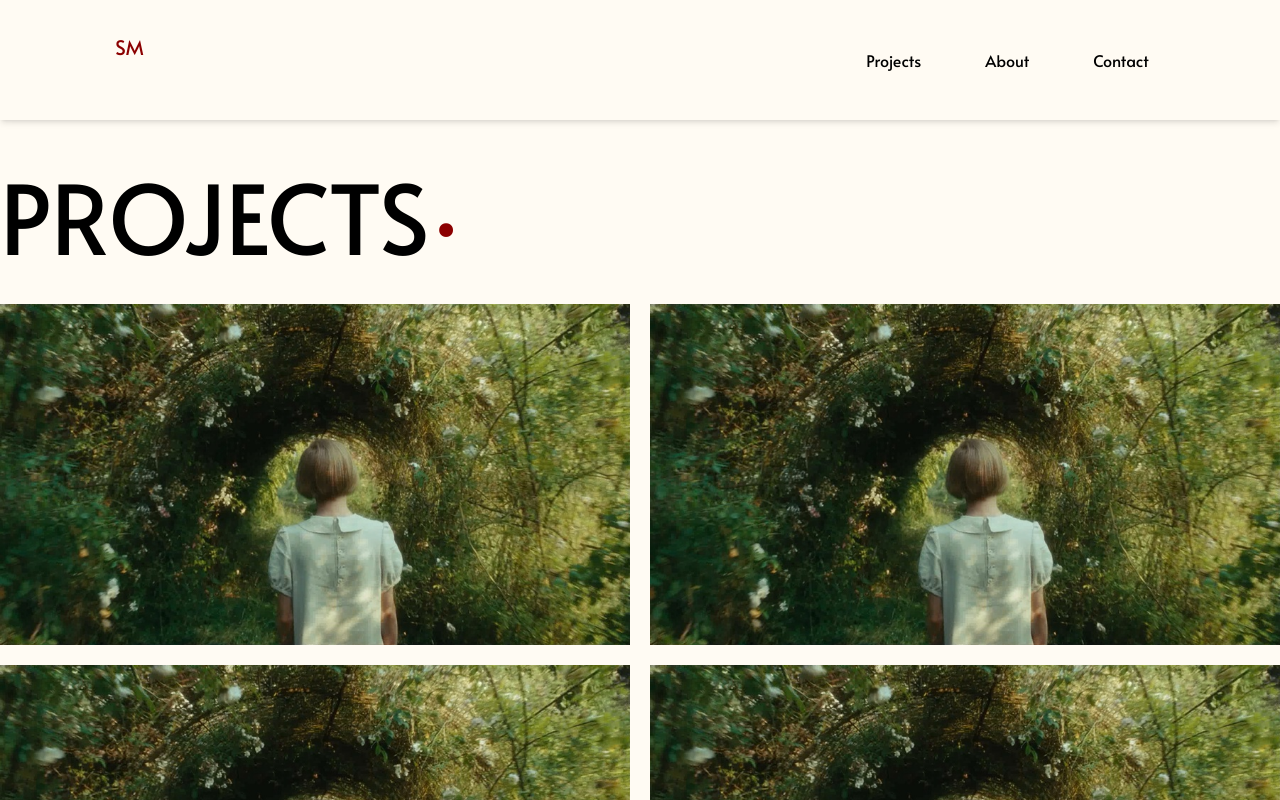
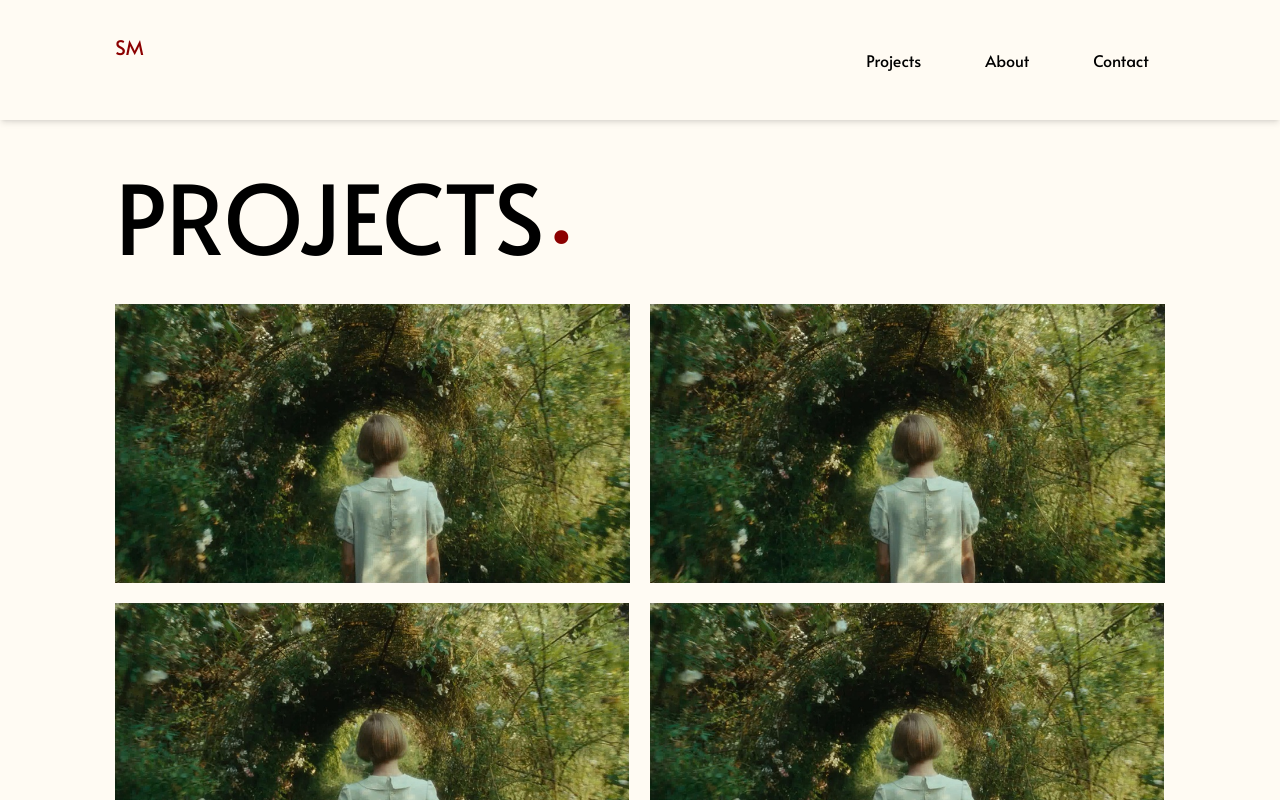
Before and after one commit to Shukrim433/portfolio-new, a React (Vite) app: page /projects in a window 1280 px wide. Shown: the top 800 px of the page. Built offline with nearby package versions, Linux system fonts and the light colour scheme.

Commit message:
added custom padding to pages

```diff
--- a/src/pages/Home.jsx
+++ b/src/pages/Home.jsx
@@ -4,7 +4,7 @@ import Timeline from "../components/Timeline";
 
 const Home = () => {
   return (
-    <div className="flex flex-col gap-8 py-10 font-custom mt-32 ">
+    <div className="flex flex-col gap-8 py-10 font-custom mt-32  px-[3vw] sm:px-[5vw] md:px-[7vw] lg:px-[9vw]">
       <h1 className="text-6xl sm:text-8xl lg:text-9xl">
         PORTFOLIO<span className="text-red">.</span>
       </h1>
--- a/src/pages/Projects.jsx
+++ b/src/pages/Projects.jsx
@@ -4,7 +4,7 @@ import RightArrow from "../assets/RightArrow";
 
 const Projects = () => {
   return (
-    <div className="flex flex-col gap-10 py-10 font-custom mt-32">
+    <div className="flex flex-col gap-10 py-10 font-custom mt-32  px-[3vw] sm:px-[5vw] md:px-[7vw] lg:px-[9vw]">
       <h1 className="flex gap-2 text-6xl md:text-8xl">PROJECTS<p className="text-red animate-bounce">.</p></h1>
       <div className="grid grid-cols-1 md:grid-cols-2 gap-5">
       {projects.map((project, index) => (
```
